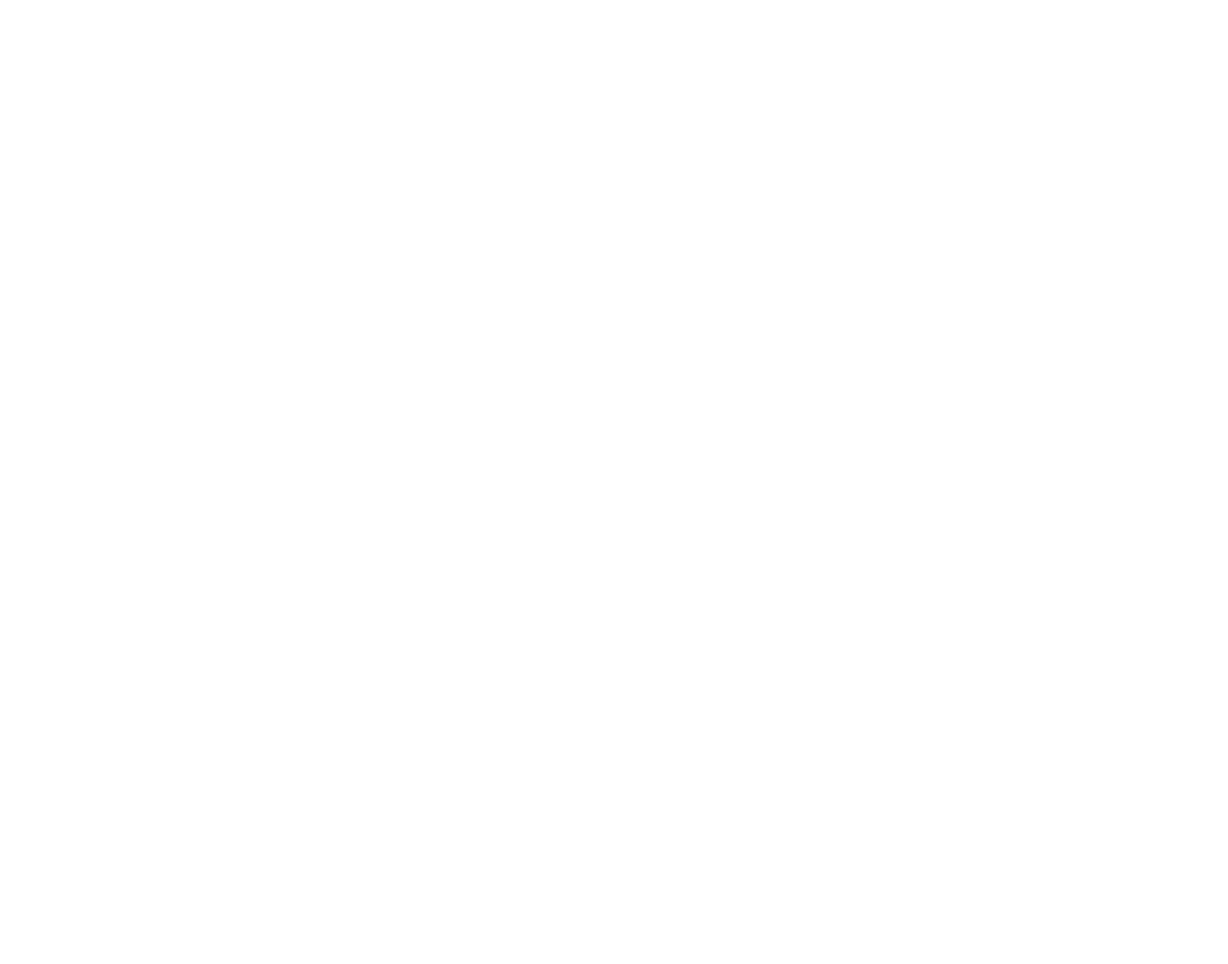
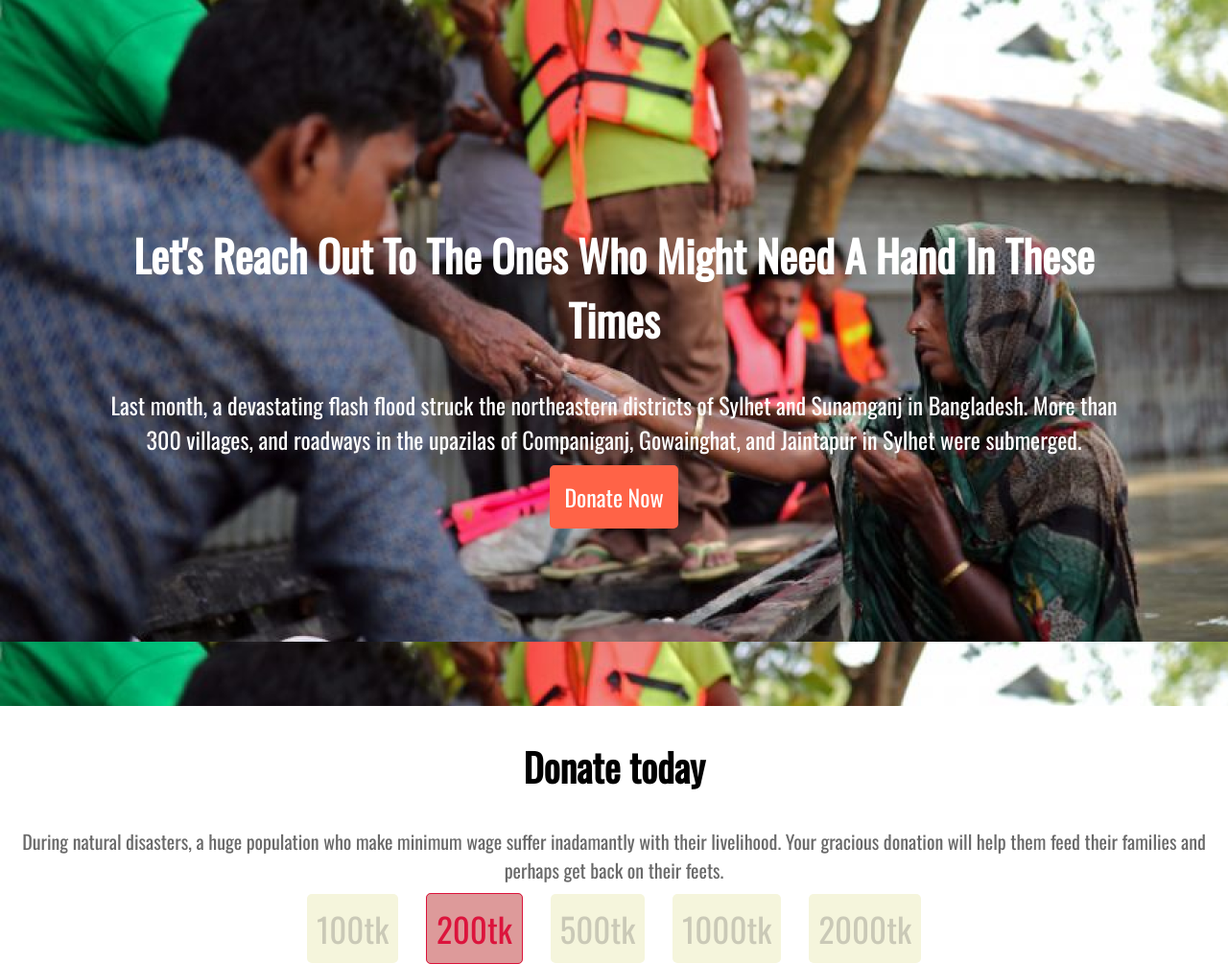
Before and after one commit to Ehsanchy56/Assignment-1, a plain HTML site: page index.html in a window 1280 px wide. Shown: the whole page at 96% size. Before the commit the page ends 800 px from the top, so only its background shows below. Drawn offline with nearby package versions, Linux system fonts and the light colour scheme.

Commit message:
3rd commit

```diff
--- a/index.html
+++ b/index.html
@@ -4,9 +4,39 @@
     <meta charset="UTF-8">
     <meta http-equiv="X-UA-Compatible" content="IE=edge">
     <meta name="viewport" content="width=device-width, initial-scale=1.0">
-    <title>Document</title>
+    <link rel="preconnect" href="https://fonts.googleapis.com">
+    <link rel="preconnect" href="https://fonts.gstatic.com" crossorigin>
+    <link href="https://fonts.googleapis.com/css2?family=Oswald&display=swap" rel="stylesheet">
+    <link rel="stylesheet" href="style.css">
+    <title>Donation page</title>
+
 </head>
 <body>
+    <section class="heading-bg">
+        <div class="text-color1">
+            <h1> Let's Reach Out To The Ones Who Might Need A Hand In These Times</h1>
+            <p>Last month, a devastating flash flood struck the northeastern districts of Sylhet and Sunamganj in Bangladesh. More than 300 villages, and roadways in the upazilas of Companiganj, Gowainghat, and Jaintapur in Sylhet were submerged.</p>
+            <a class="link-button1" target="_blank" href="https://www.google.com/url?sa=i&rct=j&q=&esrc=s&source=web&cd=&cad=rja&uact=8&ved=0CAMQw7AJahcKEwjQgoauxeT4AhUAAAAAHQAAAAAQAg&url=https%3A%2F%2Fblog.donately.com%2Fdonation-page&psig=AOvVaw28rxYNRWobRr-FbpG-MCmD&ust=1657206240065981">Donate Now</a>
+        </div>
+        </section>
+        <section>
+            <div> <h2 >Donate today</h2></div>
+            <div class="text-color2"><p>During natural disasters, a huge population who make minimum wage suffer inadamantly with their livelihood. Your gracious donation will help them feed their families and perhaps get back on their feets.</p></div>
 
+            <div class="button-flex">
+
+            <div><a class="link-button2" href="https://donately.com/">100tk</a></div>
+            <div><a class="link-button2 link-button3" href="https://donately.com">200tk</a></div>
+             <div><a class="link-button2" href="https://donately.com">500tk</a></div>
+             <div> <a class="link-button2" href="https://donately.com">1000tk</a></div>
+             <div><a class="link-button2" href="https://donately.com">2000tk</a></div>
+            </div>
+
+
+
+
+
+
+            </section>
 </body>
 </html>
--- a/style.css
+++ b/style.css
@@ -0,0 +1,55 @@
+body{
+    font-family: 'Oswald', sans-serif;
+    margin: 0%;
+}
+h1{ color: white;
+    text-align: center;
+   font-size: 45px;
+}
+h2{
+    color: black;
+    font-size: 40px;
+    font-weight: 900;
+    text-align: center;
+
+}
+.text-color1{
+     color: white;
+    font-size: 24px;
+    text-align: center;
+}
+.heading-bg{
+    background-image: url(images/hero.png);
+    padding: 195px 100px 200px 100px;
+}
+.link-button1{
+    text-decoration: none;
+    color: white;
+    background-color: tomato;
+    padding: 15px;
+    border-radius: 5px;
+    text-align: center;
+}
+.text-color2{
+    color: dimgrey;
+    font-size: 20px;
+    text-align: center;
+}
+.button-flex{
+    display: flex;
+    justify-content: space-between;
+    margin-inline: 25%;
+}
+.link-button2{
+    font-size: 35px;
+    text-decoration: none;
+    color:rgba(80, 77, 77, 0.26);
+    padding: 10px;
+    background-color: beige;
+    border-radius: 5px;
+}
+.link-button3{
+    background-color: rgb(221, 154, 154);
+    color: crimson;
+    border: solid 1px crimson;
+}
```
Also changed, not shown: 1 other file.
